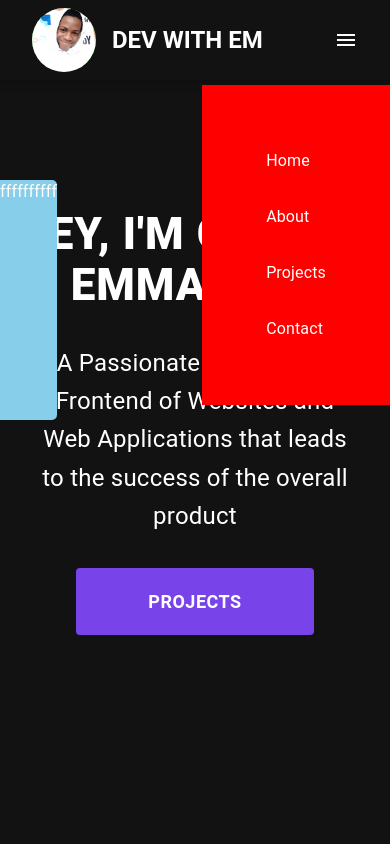
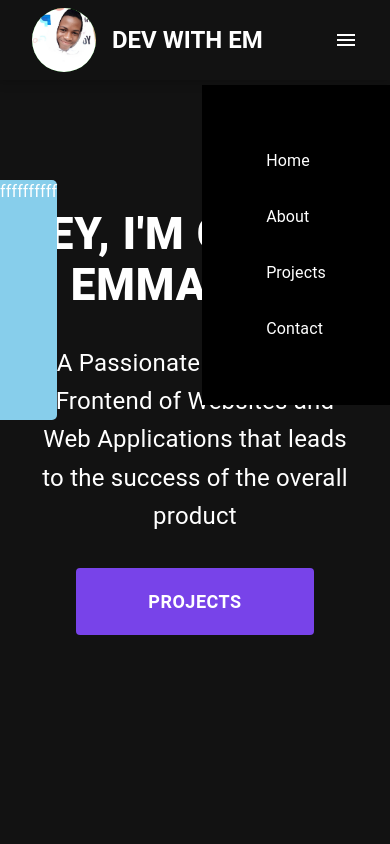
Before and after one commit to emdevelopa/portfolio-React, a React (Create React App) app: page / in a window 390 px wide. Both pictures are taken after a click on the icon 346 px from the left and 40 px from the top of the page. Shown: the top 844 px of the page. Built offline with nearby package versions, Linux system fonts and the light colour scheme.

Commit message:
Friday commit

```diff
--- a/src/components/navbar.jsx
+++ b/src/components/navbar.jsx
@@ -22,15 +22,24 @@ const navlinkStyle = {
     width: '100%'
 }
 
-const navbarlistMediaquerry = {
-
+const hideNavOnMobile = {
     '@media (max-width: 600px)': {
         display: 'none',
     },
 }
+const showNavonMobile = {
+    bgcolor: 'black',
+    position: 'absolute',
+    top: 85,
+    right: 0,
+    flexDirection: 'column',
+    padding: '4em',
+    justifyContent: 'center',
+    rowGap: 6,
+}
 
 export default function Navbar() {
-    const [menuToggle,setMenuToggle] = useState(false)
+    const [menuToggle, setMenuToggle] = useState(false)
     console.log(menuToggle);
     return (
         <>
@@ -43,22 +52,22 @@ export default function Navbar() {
                         <Typography fontWeight='bold' variant="h5">DEV WITH EM</Typography>
                     </Stack>
 
-                    <Stack sx={{navlinkStyle}} direction='flex' alignItems='center'>
+                    <Stack sx={{ navlinkStyle }} direction='flex' alignItems='center'>
                         <Menu sx={{
-                            display:'none',
+                            display: 'none',
                             '@media (max-width: 600px)': {
                                 display: 'block',
                             },
-                        }} onClick={(e)=>{
+                        }} onClick={(e) => {
                             setMenuToggle(!menuToggle)
                         }} />
-                        <Stack direction='row' alignItems='center' justifyContent='space-around' spacing={4} sx={!menuToggle ? navbarlistMediaquerry : {bgcolor:'red', position:'absolute', top:85, right:0, flexDirection:'column',padding:'4em',justifyContent:'center', rowGap:6}}>
+                        <Stack direction='row' alignItems='center' justifyContent='space-around' spacing={4} sx={!menuToggle ? hideNavOnMobile : showNavonMobile}>
 
                             {/* <Box height='4em'></Box> */}
                             <Stack rowGap={4} sx={{
                                 '@media (min-width: 600px)': {
-                                flexDirection:'row',
-                                columnGap:6
+                                    flexDirection: 'row',
+                                    columnGap: 6
                                 },
                             }}>
                                 <Typography>Home</Typography>
```
Lines whose indentation alone changed are shown as unchanged.
